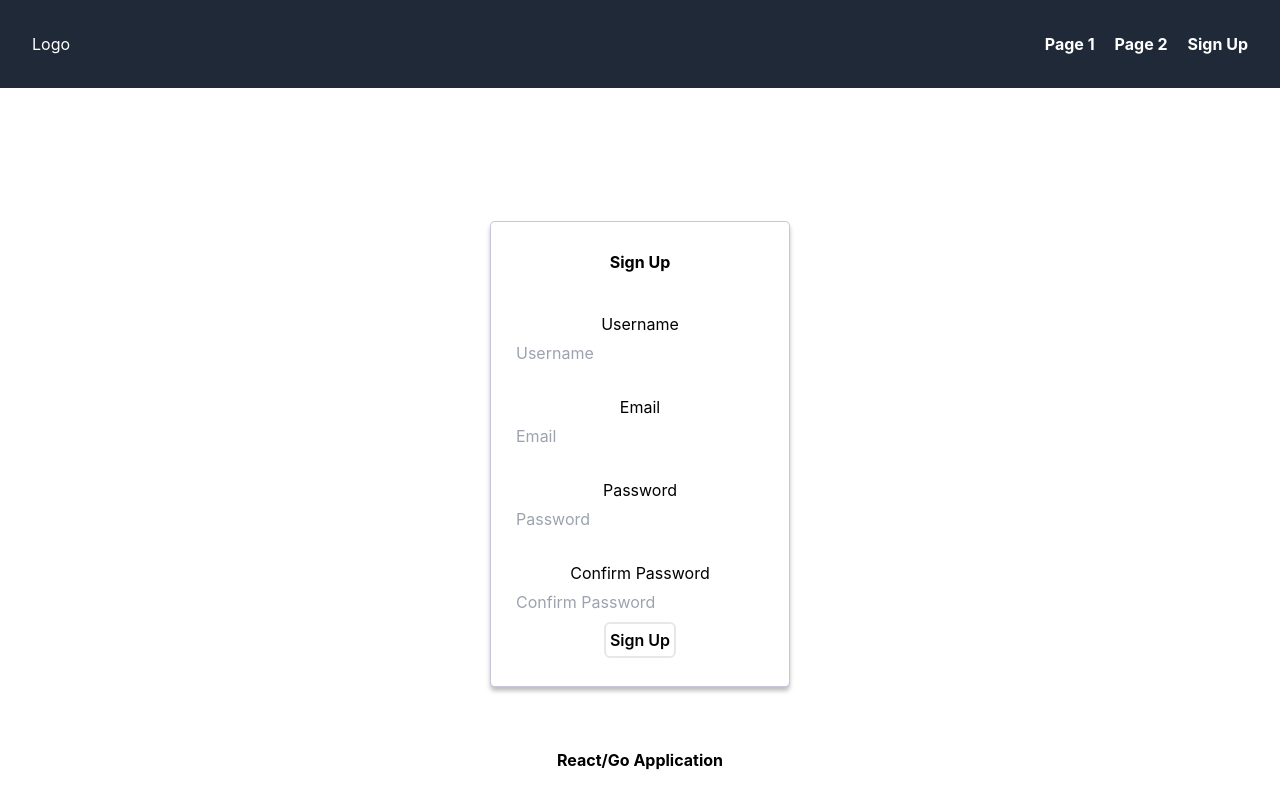
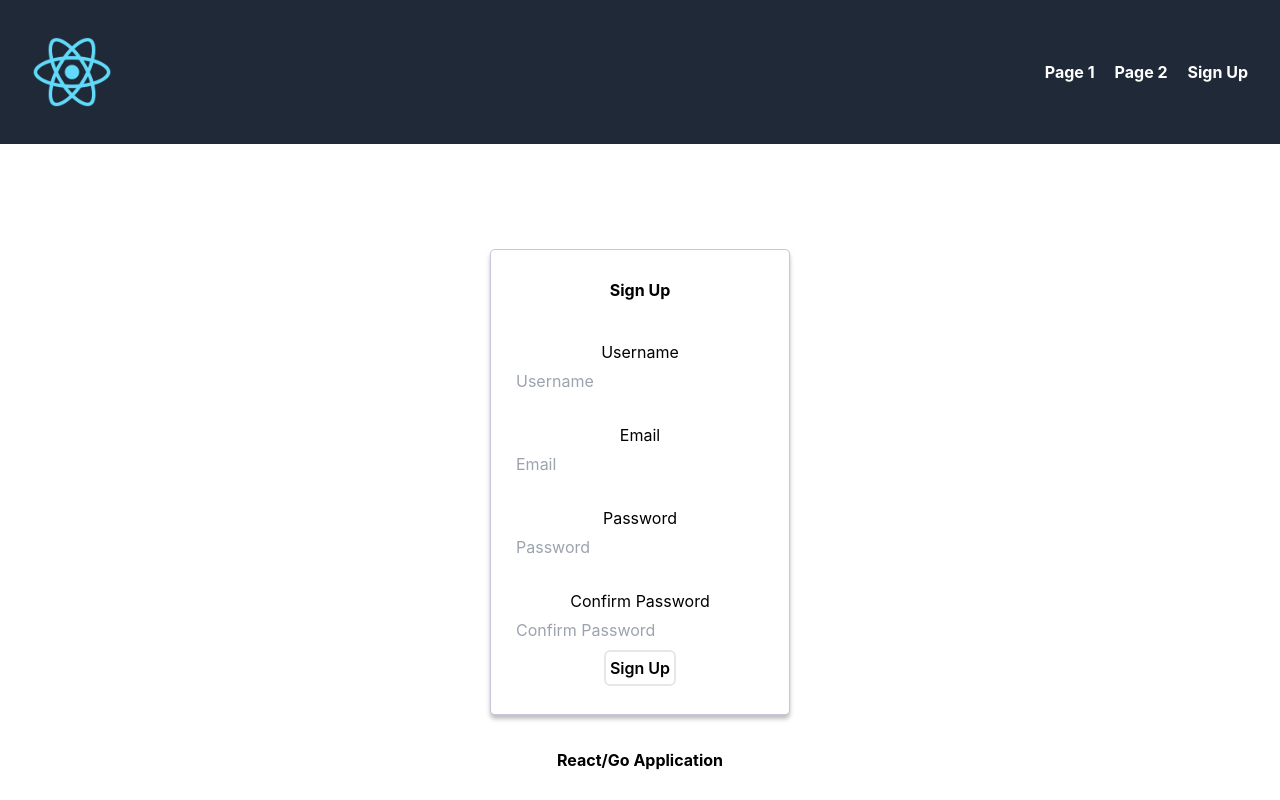
Before and after one commit to jsbento/React-Go-App, a React (Create React App) app in the folder client/: page /signup in a window 1280 px wide. Built offline with nearby package versions, Linux system fonts and the light colour scheme.

Commit message:
Added use of default logo from create-react-app, removed pages -> already in Layout component

```diff
--- a/client/src/App.tsx
+++ b/client/src/App.tsx
@@ -1,15 +1,10 @@
-import React, { Component } from 'react';
-import logo from './logo.svg';
 import './App.css';
 import Layout from './components/Layout';
-import Pages from './Pages';
 
 function App() {
   return (
-    <Layout>
-      <Pages/>
-    </Layout>
+    <Layout/>
   );
-}
+};
 
 export default App;
--- a/client/src/Pages.tsx
+++ /dev/null
@@ -1,10 +0,0 @@
-import { Route } from "react-router-dom";
-import SignUpForm from "./components/SignUpForm";
-
-export default function Pages() {
-    return (
-        <Route path="/signin">
-            <SignUpForm/>
-        </Route>
-    );
-};
--- a/client/src/components/Footer.tsx
+++ b/client/src/components/Footer.tsx
@@ -9,6 +9,6 @@ const Footer:React.FC<FooterProps> = () => {
             </div>
         </footer>
     );
-}
+};
 
 export default Footer;
--- /dev/null
+++ b/client/src/components/Logo.tsx
@@ -0,0 +1,9 @@
+import React from "react";
+
+const Logo: React.FC = () => {
+    return (
+        <img src="logo192.png" alt="React/Go App" className="w-20"/>
+    );
+};
+
+export default Logo;
--- a/client/src/components/NavBar.tsx
+++ b/client/src/components/NavBar.tsx
@@ -1,10 +1,11 @@
 import React from "react";
+import Logo from "./Logo";
 
 const NavBar:React.FC = () => {
     return (
         <div>
             <ul className="flex justify-end p-8 gap-5 items-center bg-gray-800 text-white mb-5">
-                <li className="mr-auto">Logo</li>
+                <li className="mr-auto"><Logo/></li>
                 <li className="hover:scale-105 font-bold">Page 1</li>
                 <li className="hover:scale-105 font-bold">Page 2</li>
                 <li className="hover:scale-105 font-bold">
@@ -13,6 +14,6 @@ const NavBar:React.FC = () => {
             </ul>
         </div>
     );
-}
+};
 
 export default NavBar;
```
Also changed, not shown: client/public/manifest.json.
